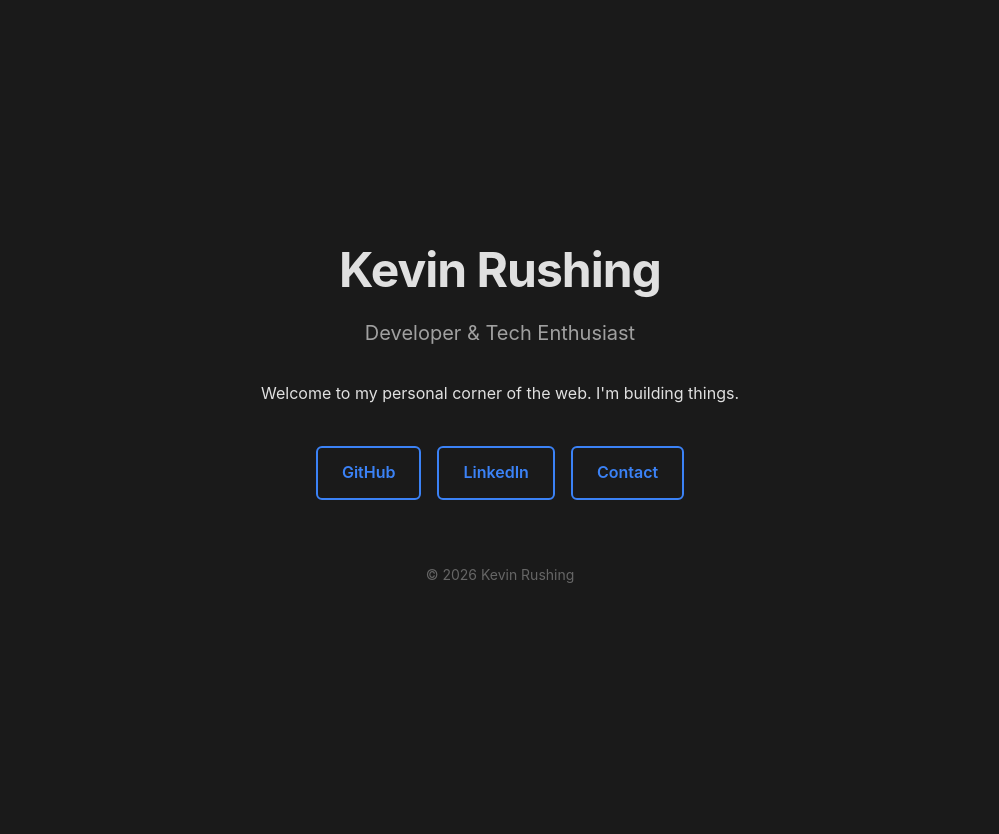
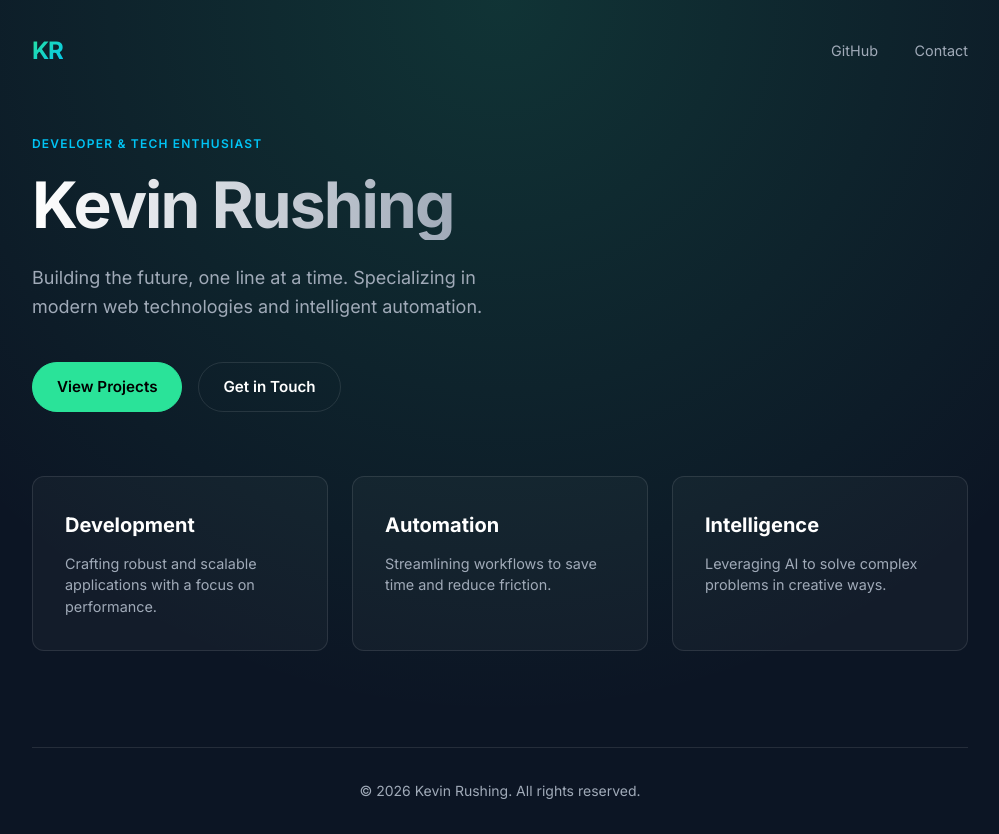
Before and after one commit to kcrushing/kevinrushing.dev, a plain HTML site: page index.html in a window 1280 px wide. Shown: the whole page, without its empty margins (140-1139 px from the left). Before the commit the page ends 800 px from the top, so only its background shows below. Drawn offline with Linux system fonts and the light colour scheme.

Commit message:
Version 2: NIQ-inspired dark mode refresh

```diff
--- a/index.html
+++ b/index.html
@@ -5,28 +5,52 @@
     <meta name="viewport" content="width=device-width, initial-scale=1.0">
     <title>Kevin Rushing | Developer</title>
     <link rel="stylesheet" href="style.css">
+    <link rel="preconnect" href="https://fonts.googleapis.com">
+    <link rel="preconnect" href="https://fonts.gstatic.com" crossorigin>
+    <link href="https://fonts.googleapis.com/css2?family=Inter:wght@300;400;600;700&display=swap" rel="stylesheet">
 </head>
 <body>
+    <div class="background-glow"></div>
+
     <div class="container">
         <header>
-            <h1>Kevin Rushing</h1>
-            <p class="subtitle">Developer & Tech Enthusiast</p>
+            <div class="logo">KR</div>
+            <nav>
+                <a href="https://github.com/kcrushing" target="_blank">GitHub</a>
+                <a href="mailto:hello@kevinrushing.dev">Contact</a>
+            </nav>
         </header>
 
         <main>
-            <section class="bio">
-                <p>Welcome to my personal corner of the web. I'm building things.</p>
+            <section class="hero">
+                <p class="eyebrow">Developer & Tech Enthusiast</p>
+                <h1>Kevin Rushing</h1>
+                <p class="bio">Building the future, one line at a time. Specializing in modern web technologies and intelligent automation.</p>
+
+                <div class="cta-group">
+                    <a href="https://github.com/kcrushing" class="btn btn-primary">View Projects</a>
+                    <a href="mailto:hello@kevinrushing.dev" class="btn btn-secondary">Get in Touch</a>
+                </div>
             </section>
 
-            <section class="links">
-                <a href="https://github.com/kcrushing" class="btn">GitHub</a>
-                <a href="#" class="btn">LinkedIn</a>
-                <a href="mailto:hello@kevinrushing.dev" class="btn">Contact</a>
+            <section class="features">
+                <div class="card">
+                    <h3>Development</h3>
+                    <p>Crafting robust and scalable applications with a focus on performance.</p>
+                </div>
+                <div class="card">
+                    <h3>Automation</h3>
+                    <p>Streamlining workflows to save time and reduce friction.</p>
+                </div>
+                <div class="card">
+                    <h3>Intelligence</h3>
+                    <p>Leveraging AI to solve complex problems in creative ways.</p>
+                </div>
             </section>
         </main>
 
         <footer>
-            <p>&copy; <script>document.write(new Date().getFullYear())</script> Kevin Rushing</p>
+            <p>&copy; <script>document.write(new Date().getFullYear())</script> Kevin Rushing. All rights reserved.</p>
         </footer>
     </div>
 </body>
--- a/style.css
+++ b/style.css
@@ -1,72 +1,222 @@
 :root {
-    --bg-color: #1a1a1a;
-    --text-color: #e0e0e0;
-    --accent-color: #3b82f6;
-    --hover-color: #2563eb;
+    /* NIQ-inspired Palette */
+    --bg-color: #0c1524;
+    --card-bg: rgba(255, 255, 255, 0.03);
+    --card-border: rgba(255, 255, 255, 0.1);
+    --text-primary: #ffffff;
+    --text-secondary: #a0aab8;
+    --accent-primary: #2ae399; /* Green/Lime */
+    --accent-secondary: #00c4f5; /* Cyan */
+    --accent-hover: #1fc282;
+    --glow: radial-gradient(circle at 50% 0%, rgba(42, 227, 153, 0.15), transparent 70%);
+}
+
+* {
+    box-sizing: border-box;
+    margin: 0;
+    padding: 0;
 }
 
 body {
-    font-family: -apple-system, BlinkMacSystemFont, "Segoe UI", Roboto, Helvetica, Arial, sans-serif;
+    font-family: 'Inter', -apple-system, BlinkMacSystemFont, sans-serif;
     background-color: var(--bg-color);
-    color: var(--text-color);
-    margin: 0;
-    padding: 0;
-    display: flex;
-    justify-content: center;
-    align-items: center;
+    color: var(--text-primary);
+    line-height: 1.6;
+    overflow-x: hidden;
     min-height: 100vh;
-    line-height: 1.6;
+}
+
+.background-glow {
+    position: absolute;
+    top: 0;
+    left: 0;
+    width: 100%;
+    height: 100vh;
+    background: var(--glow);
+    z-index: -1;
+    pointer-events: none;
 }
 
 .container {
-    text-align: center;
+    max-width: 1000px;
+    margin: 0 auto;
     padding: 2rem;
+    display: flex;
+    flex-direction: column;
+    min-height: 100vh;
+}
+
+/* Header */
+header {
+    display: flex;
+    justify-content: space-between;
+    align-items: center;
+    padding-bottom: 4rem;
+}
+
+.logo {
+    font-weight: 700;
+    font-size: 1.5rem;
+    letter-spacing: -0.05em;
+    background: linear-gradient(135deg, var(--accent-primary), var(--accent-secondary));
+    -webkit-background-clip: text;
+    -webkit-text-fill-color: transparent;
+}
+
+nav a {
+    color: var(--text-secondary);
+    text-decoration: none;
+    margin-left: 2rem;
+    font-size: 0.9rem;
+    transition: color 0.2s;
+}
+
+nav a:hover {
+    color: var(--text-primary);
+}
+
+/* Hero */
+.hero {
+    flex: 1;
+    display: flex;
+    flex-direction: column;
+    justify-content: center;
+    align-items: flex-start;
     max-width: 600px;
+    margin-bottom: 4rem;
+}
+
+.eyebrow {
+    color: var(--accent-secondary);
+    font-weight: 600;
+    text-transform: uppercase;
+    letter-spacing: 0.1em;
+    font-size: 0.75rem;
+    margin-bottom: 1rem;
 }
 
 h1 {
-    font-size: 3rem;
-    margin-bottom: 0.5rem;
+    font-size: 4rem;
     font-weight: 700;
-    letter-spacing: -1px;
-}
-
-.subtitle {
-    font-size: 1.25rem;
-    color: #a0a0a0;
-    margin-top: 0;
-    margin-bottom: 2rem;
+    line-height: 1.1;
+    margin-bottom: 1.5rem;
+    letter-spacing: -0.03em;
+    background: linear-gradient(to right, #ffffff, #a0aab8);
+    -webkit-background-clip: text;
+    -webkit-text-fill-color: transparent;
 }
 
 .bio {
+    color: var(--text-secondary);
+    font-size: 1.125rem;
     margin-bottom: 2.5rem;
+    max-width: 480px;
 }
 
-.links {
+/* Buttons */
+.cta-group {
     display: flex;
-    flex-wrap: wrap;
-    justify-content: center;
     gap: 1rem;
 }
 
 .btn {
-    background-color: transparent;
-    border: 2px solid var(--accent-color);
-    color: var(--accent-color);
+    display: inline-block;
     padding: 0.75rem 1.5rem;
+    border-radius: 50px;
+    font-weight: 600;
     text-decoration: none;
-    border-radius: 6px;
-    font-weight: 600;
     transition: all 0.2s ease;
+    font-size: 0.95rem;
 }
 
-.btn:hover {
-    background-color: var(--accent-color);
-    color: white;
+.btn-primary {
+    background-color: var(--accent-primary);
+    color: #000;
+    border: 1px solid var(--accent-primary);
 }
 
+.btn-primary:hover {
+    background-color: var(--accent-hover);
+    border-color: var(--accent-hover);
+    transform: translateY(-1px);
+}
+
+.btn-secondary {
+    background-color: transparent;
+    color: var(--text-primary);
+    border: 1px solid var(--card-border);
+}
+
+.btn-secondary:hover {
+    border-color: var(--text-primary);
+    background-color: rgba(255,255,255,0.05);
+}
+
+/* Features Grid */
+.features {
+    display: grid;
+    grid-template-columns: repeat(auto-fit, minmax(250px, 1fr));
+    gap: 1.5rem;
+    margin-top: 2rem;
+    width: 100%;
+}
+
+.card {
+    background: var(--card-bg);
+    border: 1px solid var(--card-border);
+    padding: 2rem;
+    border-radius: 12px;
+    transition: transform 0.2s, border-color 0.2s;
+}
+
+.card:hover {
+    transform: translateY(-4px);
+    border-color: var(--accent-secondary);
+}
+
+.card h3 {
+    color: var(--text-primary);
+    font-size: 1.25rem;
+    margin-bottom: 0.75rem;
+}
+
+.card p {
+    color: var(--text-secondary);
+    font-size: 0.9rem;
+    line-height: 1.5;
+}
+
+/* Footer */
 footer {
-    margin-top: 4rem;
+    margin-top: 6rem;
+    border-top: 1px solid var(--card-border);
+    padding-top: 2rem;
+    text-align: center;
+    color: var(--text-secondary);
     font-size: 0.875rem;
-    color: #666;
 }
+
+/* Mobile Responsive */
+@media (max-width: 768px) {
+    .container {
+        padding: 1.5rem;
+    }
+
+    h1 {
+        font-size: 2.75rem;
+    }
+
+    .cta-group {
+        flex-direction: column;
+        width: 100%;
+    }
+
+    .btn {
+        width: 100%;
+        text-align: center;
+    }
+
+    header {
+        margin-bottom: 2rem;
+    }
+}
```
